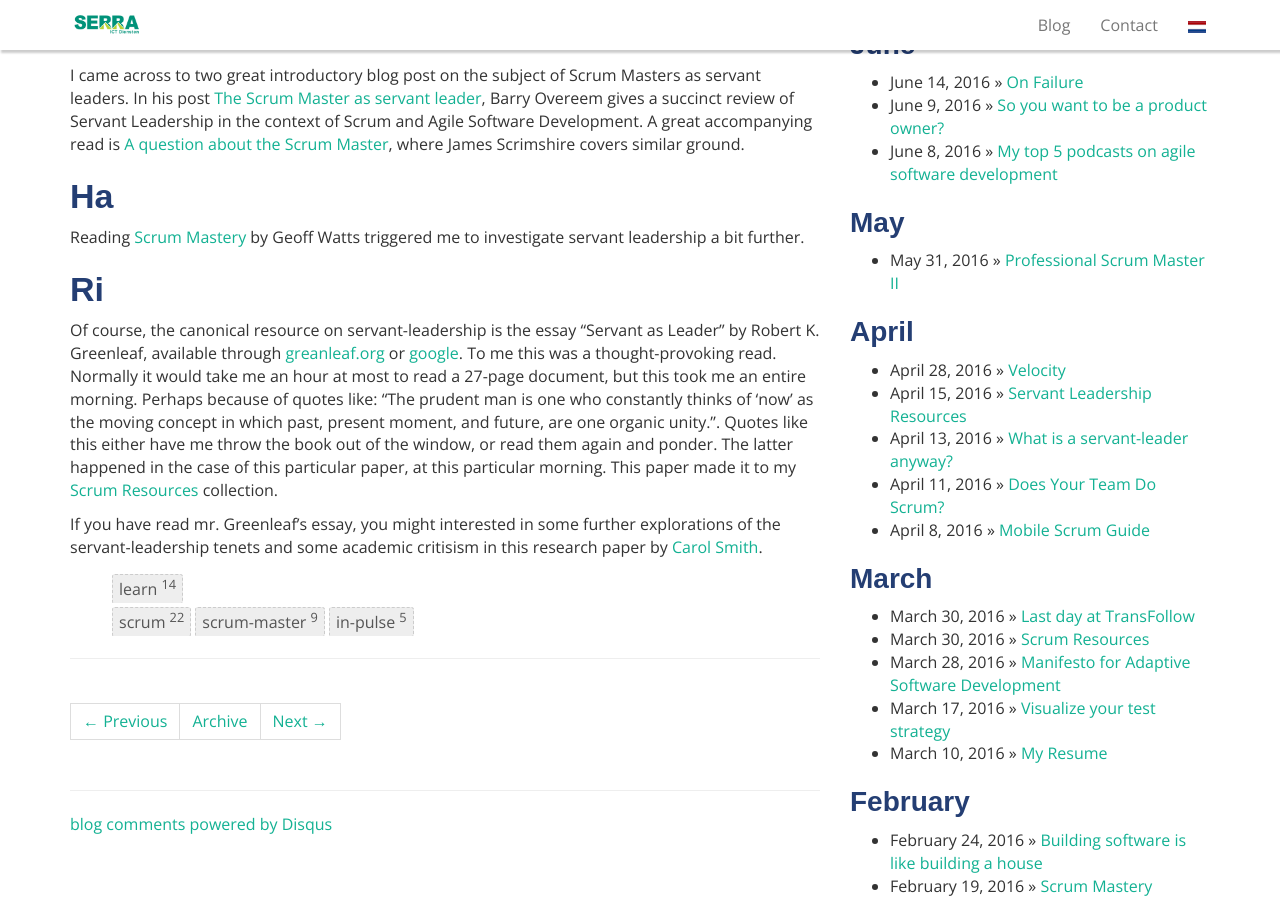
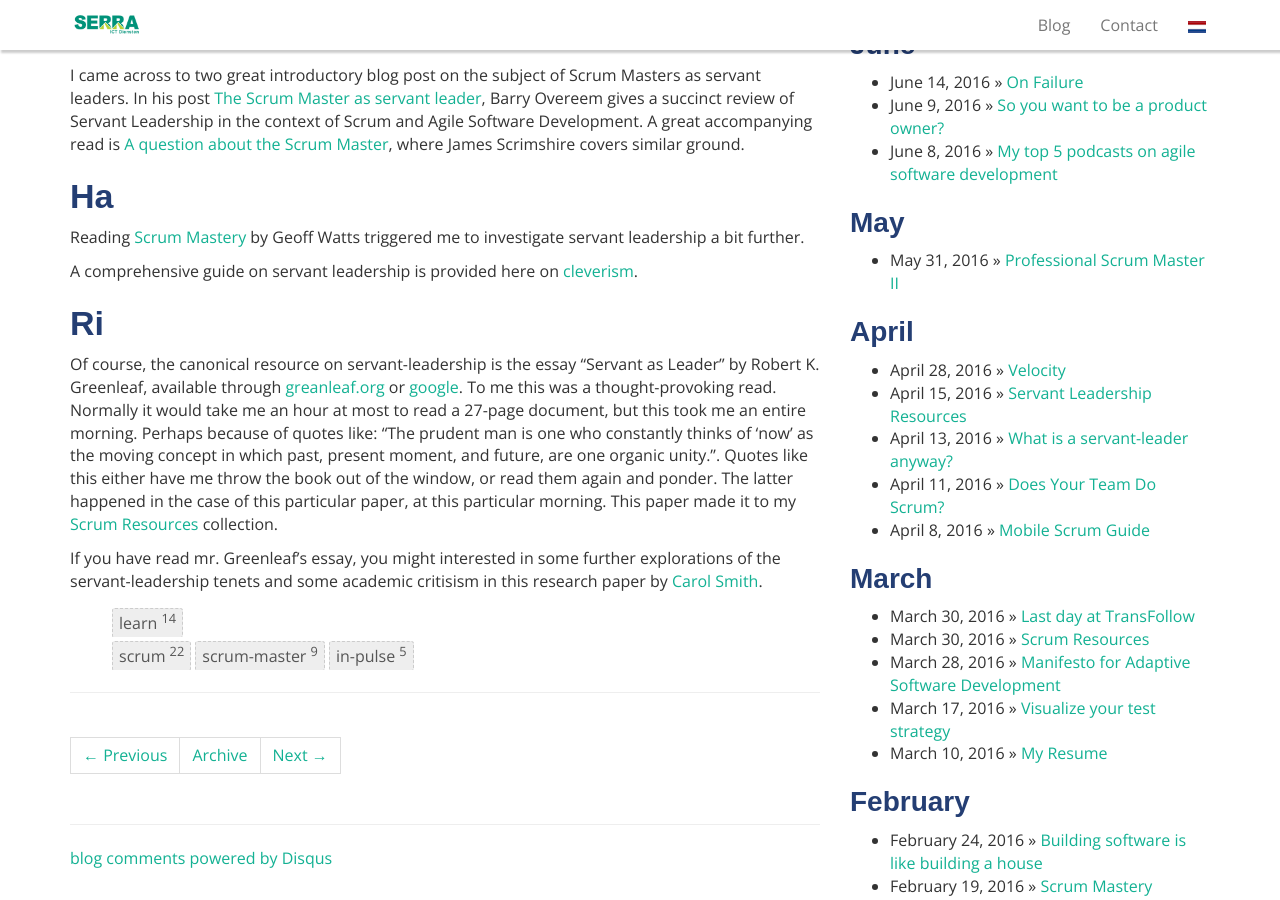
Before and after one commit to serraict/serraict.github.io, a Jekyll site: the page built from _posts/learn/2016-04-15-servant-leader-resources.md, in a window 1280 px wide and 900 px high, scrolled down 352 px. Built offline with Jekyll 4.4.1, drawn with Linux system fonts in a browser that asks for light colours; nearby versions of some CDN libraries; some web fonts are replaced; comment, search, counter and statistics services are not loaded.

Commit message:
Update 2016-04-15-servant-leader-resources.md

```diff
--- a/_posts/learn/2016-04-15-servant-leader-resources.md
+++ b/_posts/learn/2016-04-15-servant-leader-resources.md
@@ -26,6 +26,8 @@ where James Scrimshire covers similar ground.
 
 Reading [Scrum Mastery] by Geoff Watts
 triggered me to investigate servant leadership a bit further.
+
+A comprehensive guide on servant leadership is provided here on [cleverism].
 
 ## Ri
 
@@ -60,3 +62,4 @@ and some academic critisism in this research paper by [Carol Smith].
  [The Scrum Master as servant leader]: http://blog.scrum.org/the-scrum-master-as-a-servant-leader/#_ftn7
  [Scrum Mastery]: /book-review/2016/02/19/book-review-scrum-mastery
  [adaptagility]: http://adaptagility.co.uk/scrum-master-the-servant-leader
+ [cleverism]: https://www.cleverism.com/servant-leadership-guide/
```
